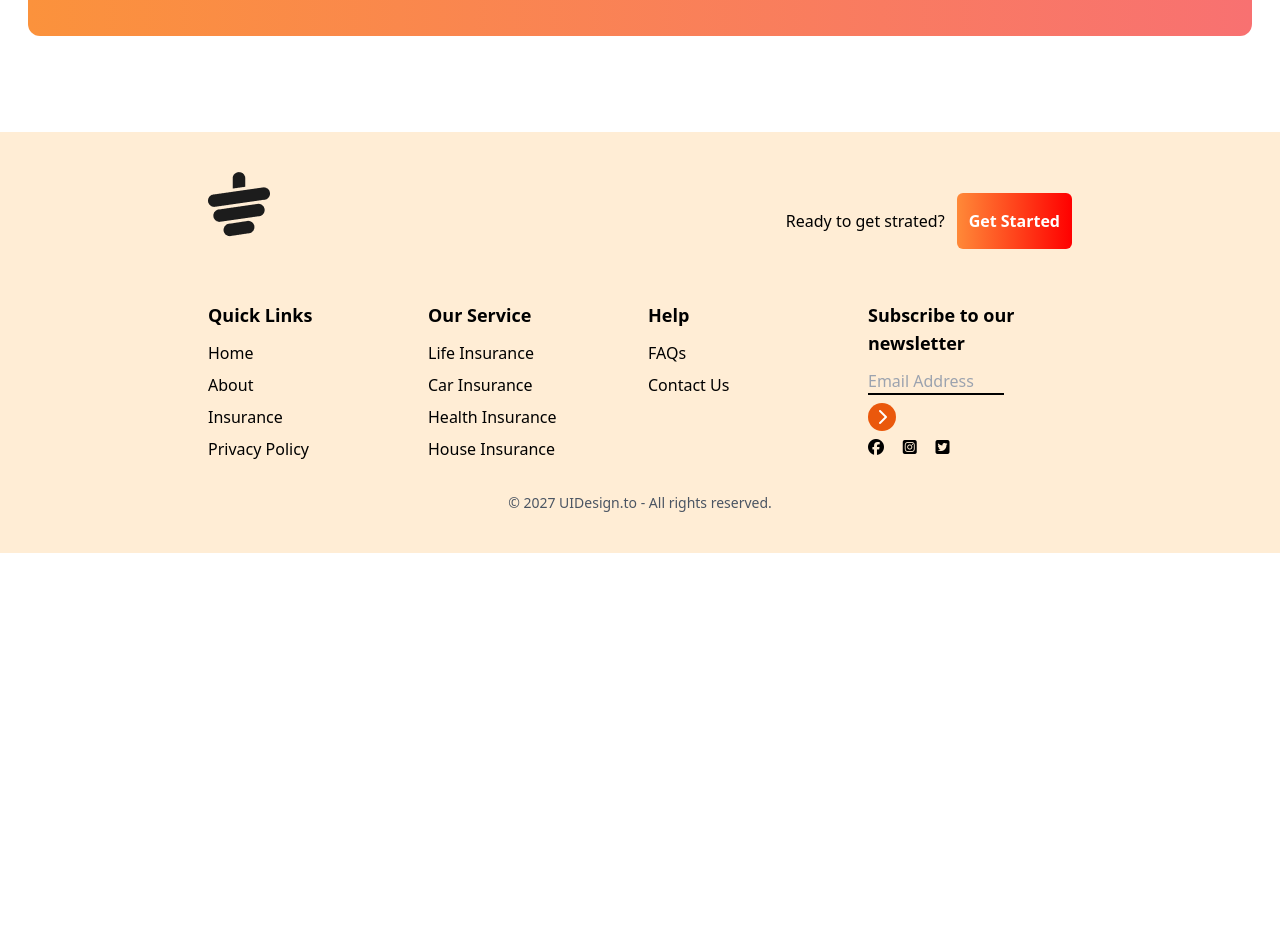
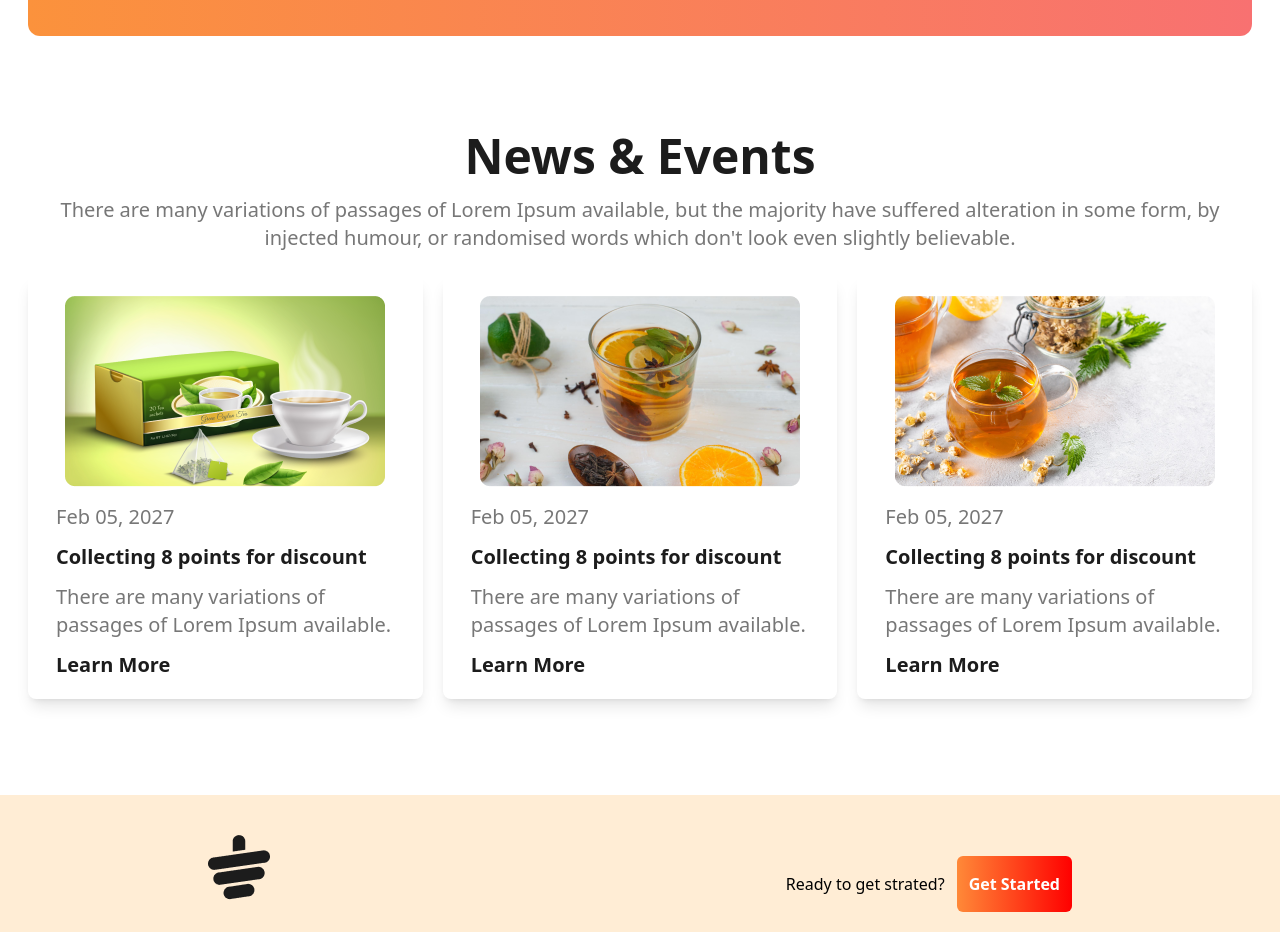
Before and after one commit to Dhyman-Choudhury/tea-house-web, a plain HTML site: page index.html in a window 1280 px wide. Shown: the part 2400-3332 px from the top of the page. Before the commit the page ends 2953 px from the top, so only its background shows below. Drawn offline with nearby package versions, Linux system fonts and the light colour scheme.

Commit message:
news section complete

```diff
--- a/index.html
+++ b/index.html
@@ -18,13 +18,16 @@
           colors: {
             clifford: '#da373d',
           }
+         fontFamily:{
+          'manrope':["Manrope", 'serif'],
+         }
         }
       }
     }
   </script>
 
 </head>
-<body>
+<body class="font-manrope">
     <!-- main content -->
      <main class="max-w-screen-xl mx-auto px-4 lg:px-7">
 
@@ -188,6 +191,60 @@
              </section>
 
             <!-- News section Homework -->
+             <section class="mb-24">
+                <!-- Title & Content -->
+                <div class="text-center">
+                    <h2 class="font-bold text-[#1C1C1C] text-5xl mb-4" >News & Events</h2>
+                    <p class="font-medium text-[#777777] text-xl mb-6">There are many variations of passages of Lorem Ipsum available, but the majority have suffered alteration in some form, by injected humour, or randomised words which don't look even slightly believable. </p>
+                </div>
+                <!-- Cards -->
+                <div class="grid grid-cols-1 md:grid-cols-2 lg:grid-cols-3 gap-5">
+                  <!-- card-1 -->
+                   <div class="p-5 rounded-lg shadow-lg">
+                     <!-- image -->
+                      <div class="flex justify-center items-center">
+                        <img class="rounded-md mb-4 " src="images/news-1.png" alt="">
+                      </div>
+                      <!-- content -->
+                       <div class="pl-2">
+                          <p class="font-medium text-[#777777] text-xl mb-3">Feb 05, 2027</p>
+                          <h3 class="font-bold text-xl text-[#1C1C1C] mb-3">Collecting 8 points for discount</h3>
+                          <p class="font-medium text-[#777777] text-xl mb-3">There are many variations of passages of Lorem Ipsum available.</p>
+                          <h4 class="font-bold text-xl text-[#1C1C1C]">Learn More</h4>
+                       </div>
+                   </div>
+                  <!-- card-2 -->
+                   <div class="p-5 rounded-lg shadow-lg">
+                     <!-- image -->
+                      <div class="flex justify-center items-center">
+                        <img class="rounded-md mb-4" src="images/news-2.png" alt="">
+                      </div>
+                      <!-- content -->
+                       <div class="pl-2">
+                          <p class="font-medium text-[#777777] text-xl mb-3">Feb 05, 2027</p>
+                          <h3 class="font-bold text-xl text-[#1C1C1C] mb-3">Collecting 8 points for discount</h3>
+                          <p class="font-medium text-[#777777] text-xl mb-3">There are many variations of passages of Lorem Ipsum available.</p>
+                          <h4 class="font-bold text-xl text-[#1C1C1C]">Learn More</h4>
+                       </div>
+                   </div>
+                  <!-- card-3 -->
+                   <div class="p-5 rounded-lg shadow-lg">
+                     <!-- image -->
+                      <div class="flex justify-center items-center">
+                        <img class="rounded-md mb-4" src="images/news-3.png" alt="">
+                      </div>
+                      <!-- content -->
+                       <div class="pl-2">
+                          <p class="font-medium text-[#777777] text-xl mb-3">Feb 05, 2027</p>
+                          <h3 class="font-bold text-xl text-[#1C1C1C] mb-3">Collecting 8 points for discount</h3>
+                          <p class="font-medium text-[#777777] text-xl mb-3">There are many variations of passages of Lorem Ipsum available.</p>
+                          <h4 class="font-bold text-xl text-[#1C1C1C]">Learn More</h4>
+                       </div>
+                   </div>
+
+                </div>
+
+             </section>
 
 
      </main>
```
